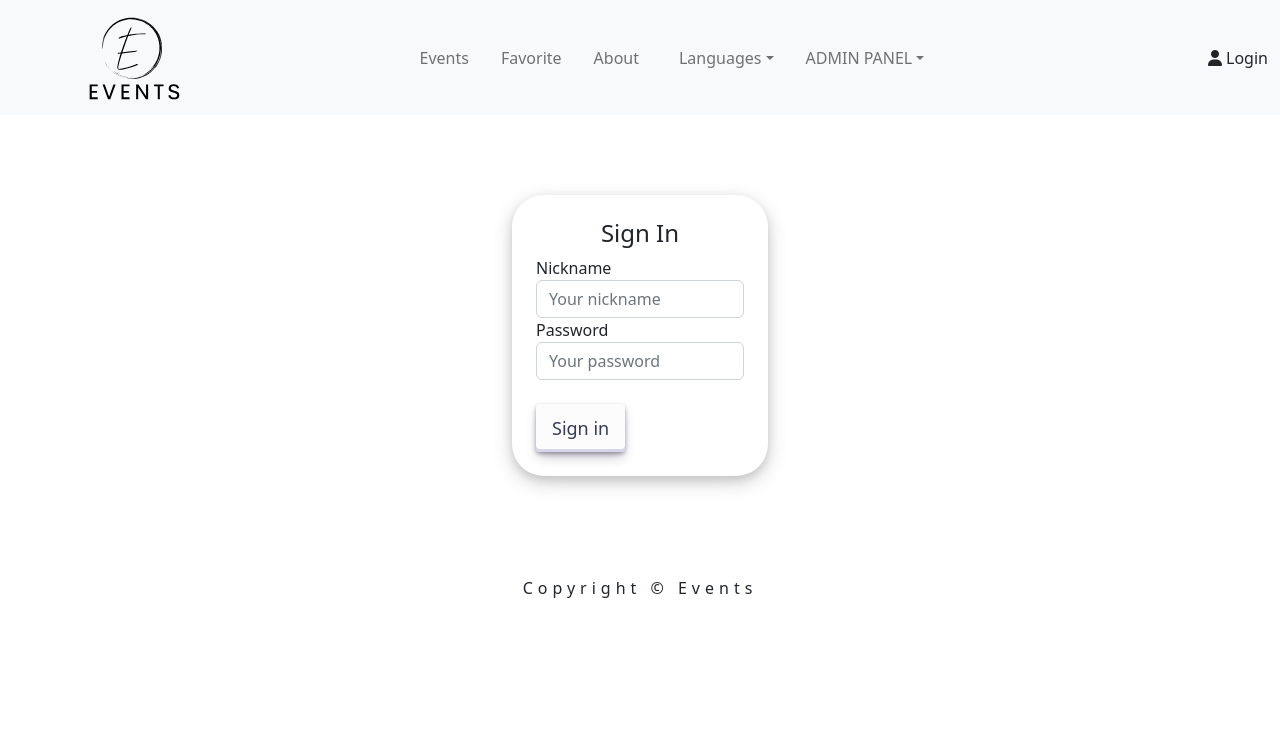
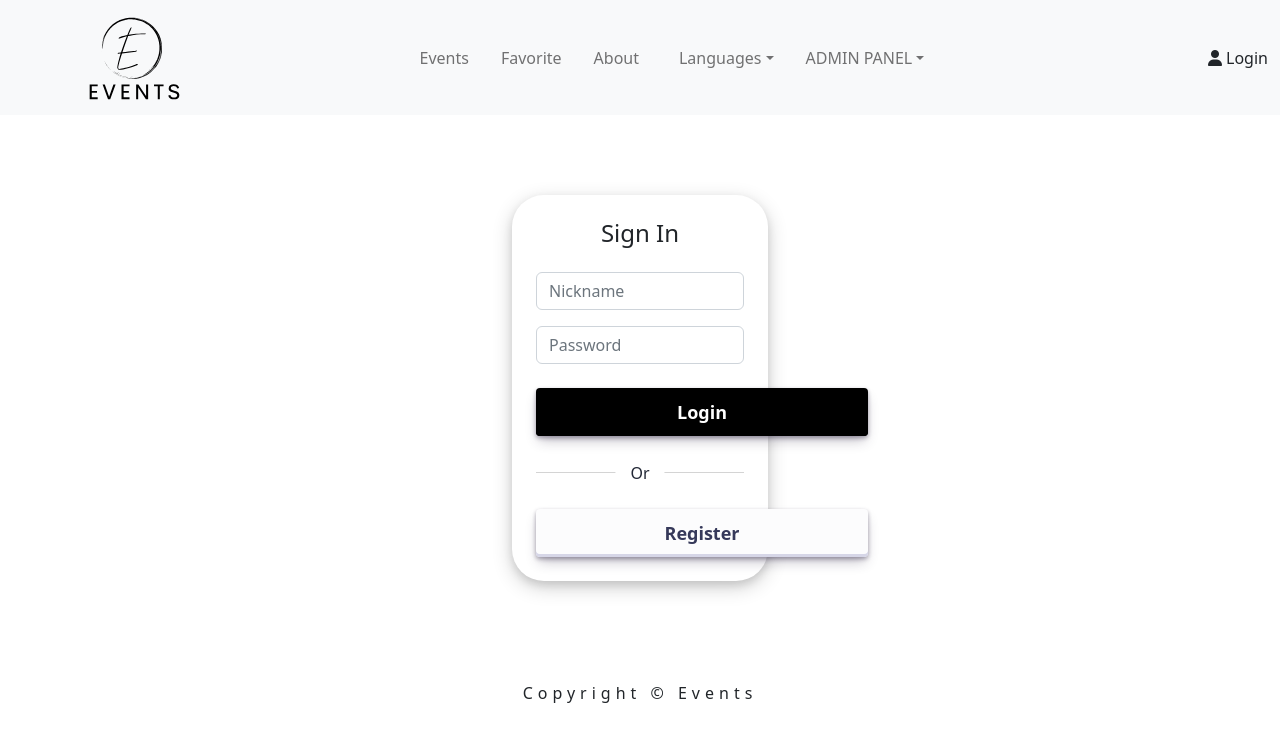
Before and after one commit to kristupasjovaisa/React.Events, a React (Create React App) app in the folder react.events/: page /login in a window 1280 px wide. Shown: the top 742 px of the page. Built offline with nearby package versions, Linux system fonts and the light colour scheme.

Commit message:
Added line with buttons

```diff
--- a/react.events/src/App.css
+++ b/react.events/src/App.css
@@ -159,7 +159,8 @@ footer {
     border-radius: 2rem;
     box-shadow: 0 4px 8px 0 rgba(0, 0, 0, 0.1), 0 6px 20px 0 rgba(0, 0, 0, 0.19);
 }
-.loginForm{
+
+.loginForm {
     width: 20%;
     height: auto;
     margin: 5rem auto;
@@ -167,3 +168,122 @@ footer {
     border-radius: 2rem;
     box-shadow: 0 4px 8px 0 rgba(0, 0, 0, 0.1), 0 6px 20px 0 rgba(0, 0, 0, 0.19);
 }
+
+.btn-left {
+    text-align: center;
+}
+
+.button-30-1 {
+    align-items: center;
+    appearance: none;
+    background-color: black;
+    border-radius: 4px;
+    border-width: 0;
+    box-shadow: rgba(45, 35, 66, 0.4) 0 2px 4px, rgba(45, 35, 66, 0.3) 0 7px 13px -3px, black 0 -3px 0 inset;
+    box-sizing: border-box;
+    color: white;
+    cursor: pointer;
+    display: inline-flex;
+    height: 48px;
+    justify-content: center;
+    line-height: 1;
+    list-style: none;
+    overflow: hidden;
+    padding-left: 16px;
+    padding-right: 16px;
+    position: relative;
+    text-align: left;
+    text-decoration: none;
+    transition: box-shadow .15s, transform .15s;
+    user-select: none;
+    -webkit-user-select: none;
+    touch-action: manipulation;
+    white-space: nowrap;
+    will-change: box-shadow, transform;
+    font-size: 18px;
+    min-width: 332px;
+    font-weight: bold
+}
+
+.button-30-1:focus {
+    box-shadow: #D6D6E7 0 0 0 1.5px inset, rgba(45, 35, 66, 0.4) 0 2px 4px, rgba(45, 35, 66, 0.3) 0 7px 13px -3px, #D6D6E7 0 -3px 0 inset;
+}
+
+.button-30-1:hover {
+    box-shadow: rgba(45, 35, 66, 0.4) 0 4px 8px, rgba(45, 35, 66, 0.3) 0 7px 13px -3px, #D6D6E7 0 -3px 0 inset;
+    transform: translateY(-2px);
+}
+
+.button-30-1:active {
+    box-shadow: #D6D6E7 0 3px 7px inset;
+    transform: translateY(2px);
+}
+
+.button-30-2 {
+    align-items: center;
+    appearance: none;
+    background-color: #FCFCFD;
+    border-radius: 4px;
+    border-width: 0;
+    box-shadow: rgba(45, 35, 66, 0.4) 0 2px 4px, rgba(45, 35, 66, 0.3) 0 7px 13px -3px, #D6D6E7 0 -3px 0 inset;
+    box-sizing: border-box;
+    color: #36395A;
+    cursor: pointer;
+    display: inline-flex;
+    height: 48px;
+    justify-content: center;
+    line-height: 1;
+    list-style: none;
+    overflow: hidden;
+    padding-left: 16px;
+    padding-right: 16px;
+    position: relative;
+    text-align: left;
+    text-decoration: none;
+    transition: box-shadow .15s, transform .15s;
+    user-select: none;
+    -webkit-user-select: none;
+    touch-action: manipulation;
+    white-space: nowrap;
+    will-change: box-shadow, transform;
+    font-size: 18px;
+    min-width: 332px;
+    font-weight: bold
+}
+
+.button-30-2:focus {
+    box-shadow: #D6D6E7 0 0 0 1.5px inset, rgba(45, 35, 66, 0.4) 0 2px 4px, rgba(45, 35, 66, 0.3) 0 7px 13px -3px, #D6D6E7 0 -3px 0 inset;
+}
+
+.button-30-2:hover {
+    box-shadow: rgba(45, 35, 66, 0.4) 0 4px 8px, rgba(45, 35, 66, 0.3) 0 7px 13px -3px, #D6D6E7 0 -3px 0 inset;
+    transform: translateY(-2px);
+}
+
+.button-30-2:active {
+    box-shadow: #D6D6E7 0 3px 7px inset;
+    transform: translateY(2px);
+}
+
+.line {
+    position: relative;
+    height: 1px;
+    width: 100%;
+    margin: 36px 0;
+    background-color: #d4d4d4;
+}
+
+.line::before {
+    content: 'Or';
+    position: absolute;
+    top: 50%;
+    left: 50%;
+    transform: translate(-50%, -50%);
+    background-color: #FFF;
+    color: #232836;
+    padding: 0 15px;
+}
+
+.bolt{
+    font-weight: bold
+}
--- a/react.events/src/containers/Pages/LoginPage/Login.js
+++ b/react.events/src/containers/Pages/LoginPage/Login.js
@@ -1,6 +1,7 @@
 import * as yup from "yup";
 import {useForm} from "react-hook-form";
 import {yupResolver} from "@hookform/resolvers/yup";
+import { useNavigate } from "react-router-dom";
 
 const Login = () => {
 
@@ -16,25 +17,35 @@ const Login = () => {
     const onSubmit = (data) => {
         console.log(data)
     }
+
+    const navigate = useNavigate();
+    const routeChange = event =>{
+        const path = '/register';
+        navigate(path);
+    }
     return (
         <div className='loginForm'>
             <h4 className='text-center'>Sign In</h4>
             <form onSubmit={handleSubmit(onSubmit)}>
-                <div>
-                    <label>Nickname</label>
+                <div className='mt-4'>
                     <input type='text' className='form-control font-weight-bolt'
-                           placeholder='Your nickname' {...register('nickname')}/>
+                           placeholder='Nickname' {...register('nickname')}/>
                     {errors.nickname?.type === 'required' &&
                         <p className='text-bg-light'> Nickname is required</p>}
                 </div>
-                <div>
-                    <label>Password</label>
+                <div className='mt-3'>
                     <input type='password' className='form-control font-weight-bolt'
-                           placeholder='Your password'{...register('password')}/>
+                           placeholder='Password'{...register('password')}/>
                     {errors.password?.type === 'required' &&
                         <p className='text-bg-light'> Password is required</p>}
                 </div>
-                <button className='button-30 mt-4' role='button'> Sign in</button>
+                <div>
+                    <button className='button-30-1 mt-4' role='button'> Login </button>
+                </div>
+             <div className='line'></div>
+                <div className='btn-center mt-2'>
+                    <button className='button-30-2 ' onClick={routeChange} role='button'> Register</button>
+                </div>
             </form>
         </div>
     )
--- a/react.events/src/containers/Pages/RegisterPage/Register.js
+++ b/react.events/src/containers/Pages/RegisterPage/Register.js
@@ -66,7 +66,7 @@ const Register = () => {
                     {errors.password?.type === 'min' &&
                         <p className='text-bg-light'> Password length must be at least 6</p>}
                 </div>
-                <button className='button-30 mt-4' role='button'> Sign up</button>
+                <button className='button-30 mt-4 bolt' role='button'> Sign up</button>
             </form>
         </div>
     )
```
